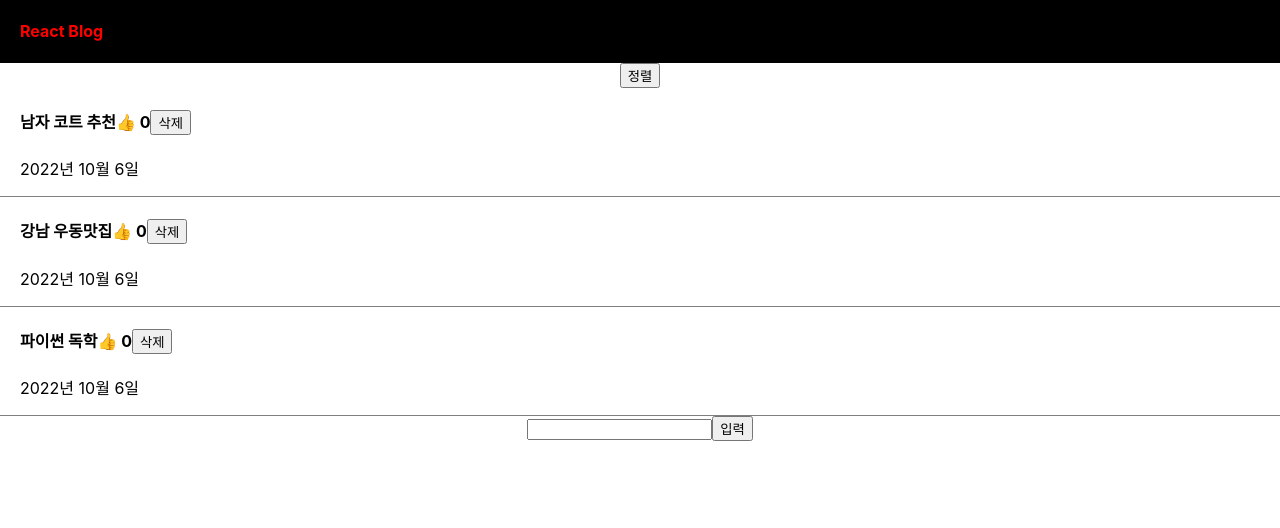
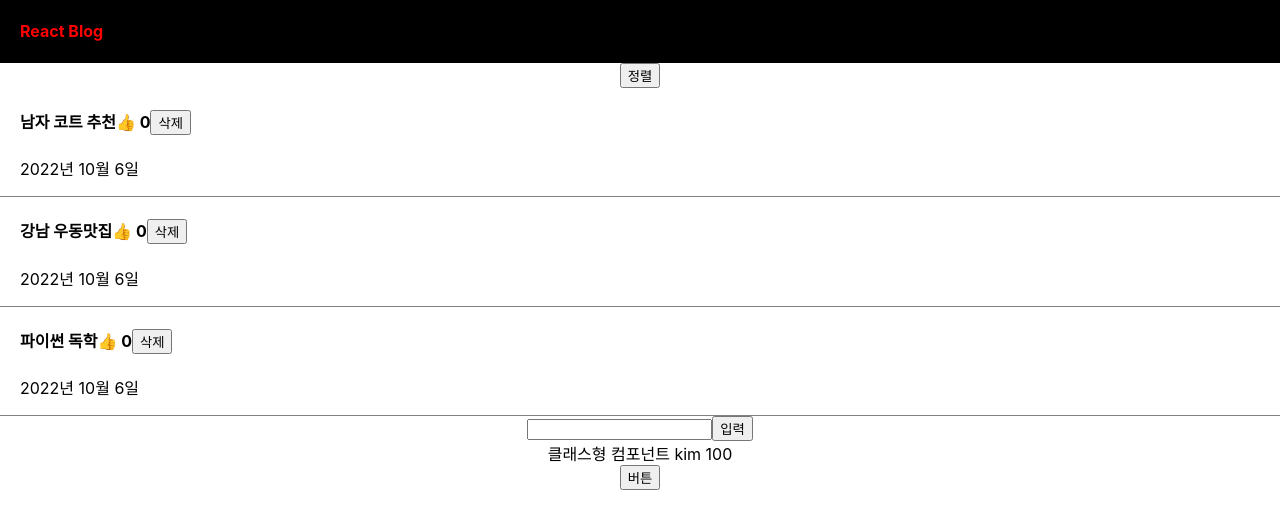
Before and after one commit to lee-kangpyo/react-second, a React (Create React App) app in the folder blog/: page / in a window 1280 px wide. Shown: the top 528 px of the page. Built offline with nearby package versions, Linux system fonts and the light colour scheme.

Commit message:
클래스형 컴포넌트

```diff
--- a/blog/src/App.js
+++ b/blog/src/App.js
@@ -50,7 +50,9 @@ function App() {
         isModalOpen ? <Detail ymd={titleList[titleIdx].ymd} title={titleList[titleIdx].title} color='skyblue' onbtnClick={onbtnClick}/> : null
       }
 
+      <Modal />
     </div>
+
   );
 
   function onDelBtnClick(idx){
@@ -98,4 +100,25 @@ function Detail(props){
   );
 }
 
+class Modal extends React.Component{
+  constructor(props){     //부모 요소에서 보내는 값은 여기서props
+    super(props);
+    this.state = {
+      name:"kim",
+      age:100,
+    }
+  }
+
+  render(){
+    return(
+      <>
+        <div>클래스형 컴포넌트 {this.state.name} {this.state.age}</div>
+        <button onClick={()=>{
+          this.setState({age:10});
+        }}>버튼</button>
+      </>
+    )
+  }
+}
+
 export default App;
```
